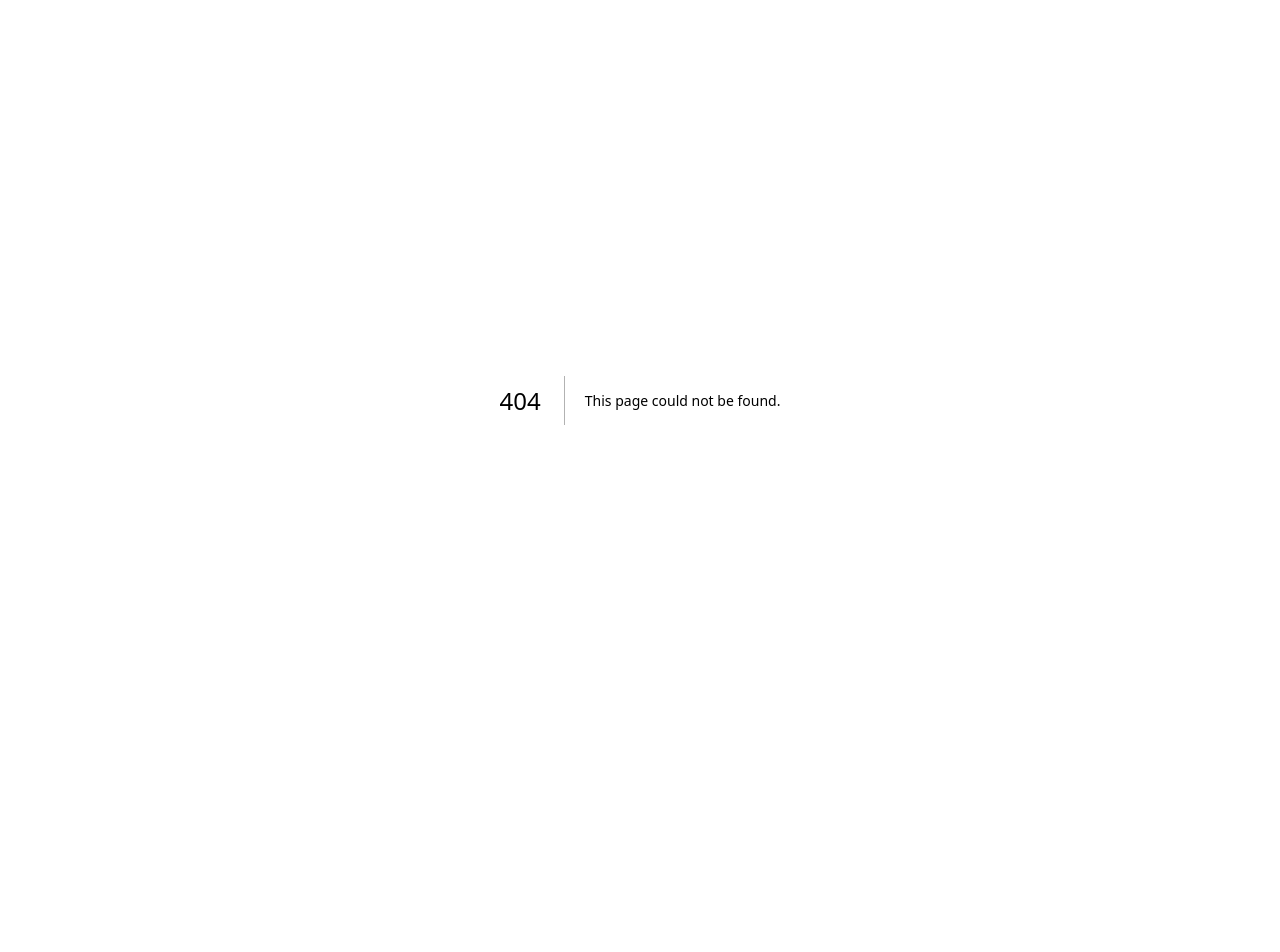
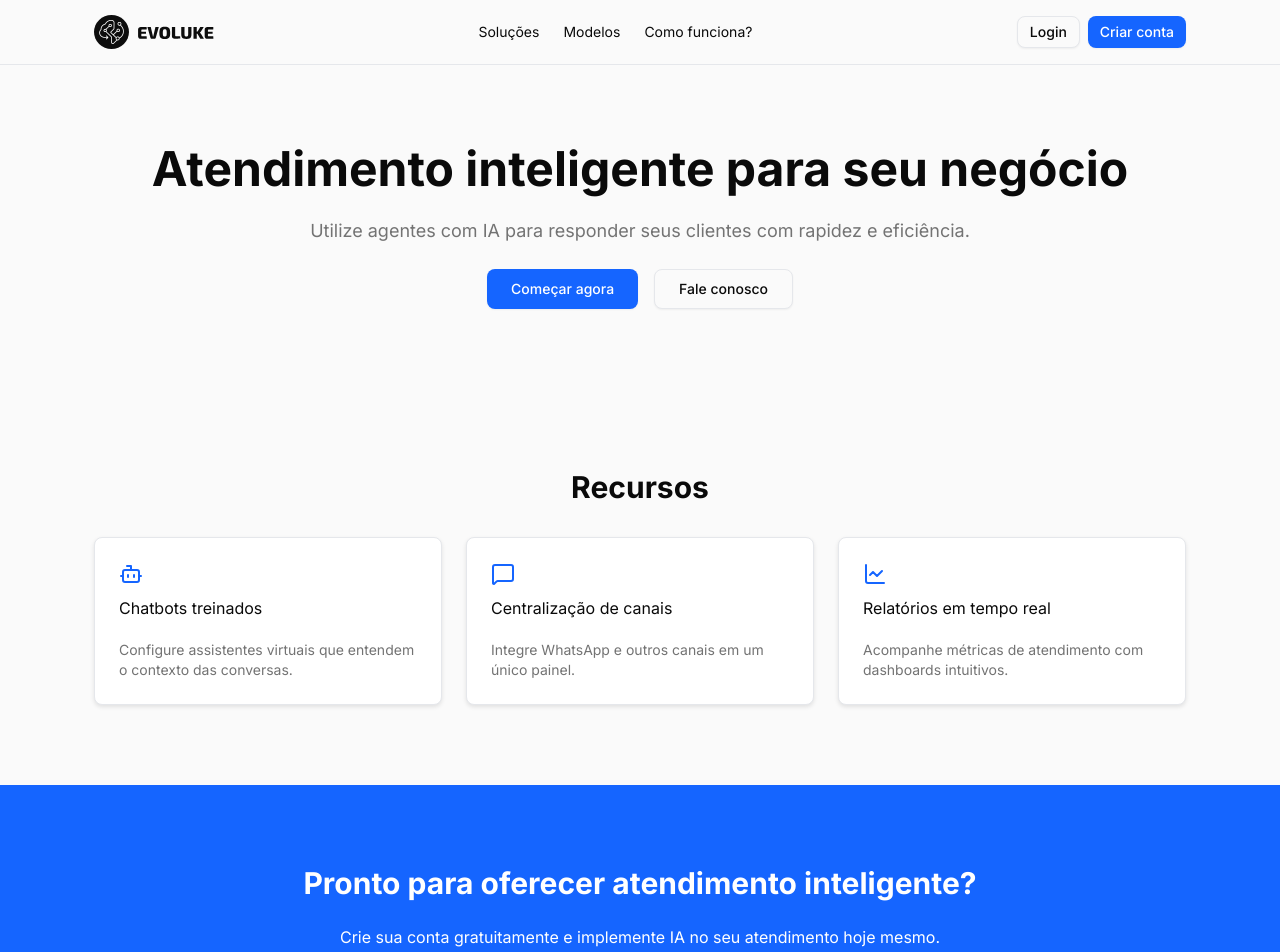
Before and after one commit to Evoluke/agent-plugandplay, a Next.js app: page /landings/inteligencia in a window 1280 px wide. Before the commit this address had no page. Shown: the top 952 px of the page. Before the commit the page ends 800 px from the top, so only its background shows below. Built offline with nearby package versions, Linux system fonts and the light colour scheme.

Commit message:
add landing page structure for inteligencia atendimento

```diff
--- /dev/null
+++ b/components/landings/inteligencia/CTA.tsx
@@ -0,0 +1,20 @@
+"use client";
+
+import Link from "next/link";
+import { Button } from "@/components/ui/button";
+
+export default function CTA() {
+  return (
+    <section className="bg-primary text-primary-foreground py-12 md:py-20">
+      <div className="mx-auto max-w-[1140px] px-3 md:px-4 lg:px-6 text-center space-y-6">
+        <h2 className="text-3xl font-bold">Pronto para oferecer atendimento inteligente?</h2>
+        <p>Crie sua conta gratuitamente e implemente IA no seu atendimento hoje mesmo.</p>
+        <Link href="/signup">
+          <Button size="lg" variant="secondary">
+            Criar conta
+          </Button>
+        </Link>
+      </div>
+    </section>
+  );
+}
--- /dev/null
+++ b/components/landings/inteligencia/Features.tsx
@@ -0,0 +1,45 @@
+"use client";
+
+import { Card, CardHeader, CardTitle, CardContent } from "@/components/ui/card";
+import { Bot, MessageSquare, LineChart } from "lucide-react";
+
+const items = [
+  {
+    title: "Chatbots treinados",
+    description: "Configure assistentes virtuais que entendem o contexto das conversas.",
+    icon: Bot,
+  },
+  {
+    title: "Centralização de canais",
+    description: "Integre WhatsApp e outros canais em um único painel.",
+    icon: MessageSquare,
+  },
+  {
+    title: "Relatórios em tempo real",
+    description: "Acompanhe métricas de atendimento com dashboards intuitivos.",
+    icon: LineChart,
+  },
+];
+
+export default function Features() {
+  return (
+    <section className="py-12 md:py-20" id="features">
+      <div className="mx-auto max-w-[1140px] px-3 md:px-4 lg:px-6">
+        <h2 className="mb-8 text-center text-3xl font-bold">Recursos</h2>
+        <div className="grid gap-6 sm:grid-cols-2 lg:grid-cols-3">
+          {items.map(({ title, description, icon: Icon }) => (
+            <Card key={title} className="h-full">
+              <CardHeader>
+                <Icon className="mb-2 h-6 w-6 text-primary" />
+                <CardTitle>{title}</CardTitle>
+              </CardHeader>
+              <CardContent>
+                <p className="text-sm text-muted-foreground">{description}</p>
+              </CardContent>
+            </Card>
+          ))}
+        </div>
+      </div>
+    </section>
+  );
+}
--- /dev/null
+++ b/components/landings/inteligencia/Hero.tsx
@@ -0,0 +1,29 @@
+"use client";
+
+import Link from "next/link";
+import { Button } from "@/components/ui/button";
+
+export default function Hero() {
+  return (
+    <section className="bg-[#FAFAFA] py-12 md:py-20">
+      <div className="mx-auto max-w-[1140px] px-3 md:px-4 lg:px-6 text-center space-y-6">
+        <h1 className="text-4xl font-bold sm:text-5xl">
+          Atendimento inteligente para seu negócio
+        </h1>
+        <p className="text-lg text-muted-foreground">
+          Utilize agentes com IA para responder seus clientes com rapidez e eficiência.
+        </p>
+        <div className="flex flex-col gap-4 sm:flex-row justify-center">
+          <Link href="/signup">
+            <Button size="lg">Começar agora</Button>
+          </Link>
+          <Link href="/contact">
+            <Button variant="outline" size="lg">
+              Fale conosco
+            </Button>
+          </Link>
+        </div>
+      </div>
+    </section>
+  );
+}
--- /dev/null
+++ b/src/app/landings/inteligencia/page.tsx
@@ -0,0 +1,19 @@
+import Hero from "@/components/landings/inteligencia/Hero";
+import Features from "@/components/landings/inteligencia/Features";
+import CTA from "@/components/landings/inteligencia/CTA";
+import type { Metadata } from "next";
+
+export const metadata: Metadata = {
+  title: "Inteligência no Atendimento",
+  description: "Automatize e personalize o atendimento com IA.",
+};
+
+export default function InteligenciaPage() {
+  return (
+    <>
+      <Hero />
+      <Features />
+      <CTA />
+    </>
+  );
+}
--- /dev/null
+++ b/src/app/landings/layout.tsx
@@ -0,0 +1,13 @@
+import type { ReactNode } from "react";
+import Header from "@/components/landing/Header";
+import Footer from "@/components/landing/Footer";
+
+export default function LandingLayout({ children }: { children: ReactNode }) {
+  return (
+    <>
+      <Header />
+      <main className="flex flex-col">{children}</main>
+      <Footer />
+    </>
+  );
+}
```
